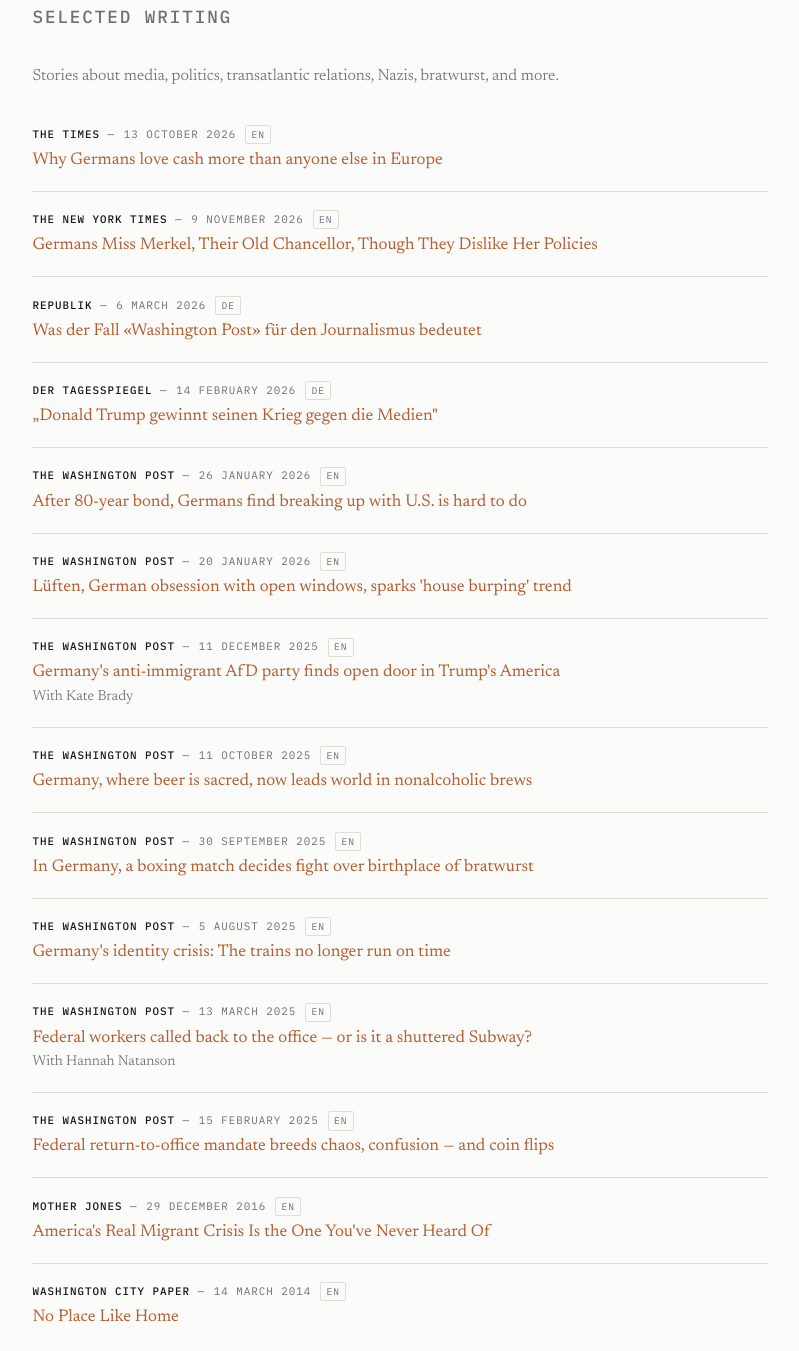
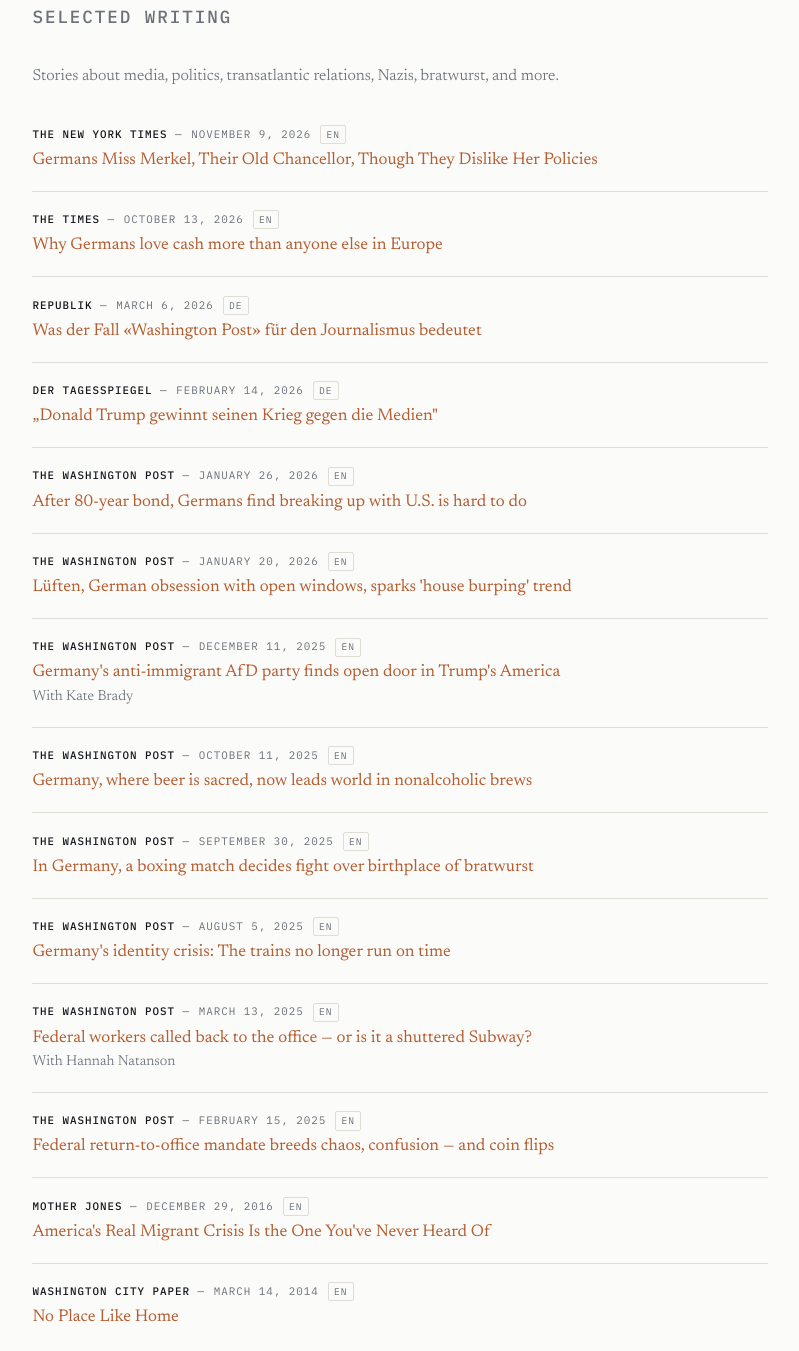
Before and after one commit to aaronmwiener/aaronmwiener.github.io, a plain HTML site: page index.html in a window 1280 px wide. Shown: the part 1595-2946 px from the top of the page, without its empty margins (174-973 px from the left). Drawn offline with Linux system fonts and the light colour scheme.

Commit message:
Add files via upload

```diff
--- a/index.html
+++ b/index.html
@@ -419,74 +419,74 @@ html[data-lang="de"] li.lang-de{display:grid}
   <ul class="clips measure-wide">
 
     <li class="clip">
-      <div class="clip-meta"><span>The Times</span><span class="lang-en">13 October 2026</span><span class="lang-de">13. Oktober 2026</span><span class="lang">EN</span></div>
+      <div class="clip-meta"><span>The New York Times</span><span class="lang-en">November 9, 2026</span><span class="lang-de">9. November 2026</span><span class="lang">EN</span></div>
+      <p class="clip-title"><a href="https://www.nytimes.com/2026/11/09/world/europe/germans-angela-merkel-portrait.html">Germans Miss Merkel, Their Old Chancellor, Though They Dislike Her Policies</a></p>
+    </li>
+
+    <li class="clip">
+      <div class="clip-meta"><span>The Times</span><span class="lang-en">October 13, 2026</span><span class="lang-de">13. Oktober 2026</span><span class="lang">EN</span></div>
       <p class="clip-title"><a href="https://www.thetimes.com/world/europe/article/germany-cash-digital-payments-fwsl3556n">Why Germans love cash more than anyone else in Europe</a></p>
     </li>
 
     <li class="clip">
-      <div class="clip-meta"><span>The New York Times</span><span class="lang-en">9 November 2026</span><span class="lang-de">9. November 2026</span><span class="lang">EN</span></div>
-      <p class="clip-title"><a href="https://www.nytimes.com/2026/11/09/world/europe/germans-angela-merkel-portrait.html">Germans Miss Merkel, Their Old Chancellor, Though They Dislike Her Policies</a></p>
-    </li>
-
-    <li class="clip">
-      <div class="clip-meta"><span>Republik</span><span class="lang-en">6 March 2026</span><span class="lang-de">6. M&auml;rz 2026</span><span class="lang">DE</span></div>
+      <div class="clip-meta"><span>Republik</span><span class="lang-en">March 6, 2026</span><span class="lang-de">6. M&auml;rz 2026</span><span class="lang">DE</span></div>
       <p class="clip-title"><a href="https://www.republik.ch/2026/03/06/was-der-fall-washington-post-fuer-den-journalismus-bedeutet">Was der Fall «Washington Post» für den Journalismus bedeutet</a></p>
     </li>
 
     <li class="clip">
-      <div class="clip-meta"><span>Der Tagesspiegel</span><span class="lang-en">14 February 2026</span><span class="lang-de">14. Februar 2026</span><span class="lang">DE</span></div>
+      <div class="clip-meta"><span>Der Tagesspiegel</span><span class="lang-en">February 14, 2026</span><span class="lang-de">14. Februar 2026</span><span class="lang">DE</span></div>
       <p class="clip-title"><a href="https://www.tagesspiegel.de/kultur/entlassungen-bei-der-washington-post-donald-trump-gewinnt-seinen-krieg-gegen-die-medien-15248247.html">„Donald Trump gewinnt seinen Krieg gegen die Medien"</a></p>
     </li>
 
     <li class="clip">
-      <div class="clip-meta"><span>The Washington Post</span><span class="lang-en">26 January 2026</span><span class="lang-de">26. Januar 2026</span><span class="lang">EN</span></div>
+      <div class="clip-meta"><span>The Washington Post</span><span class="lang-en">January 26, 2026</span><span class="lang-de">26. Januar 2026</span><span class="lang">EN</span></div>
       <p class="clip-title"><a href="https://www.washingtonpost.com/world/2026/01/26/germany-trump-nato-greenland/">After 80-year bond, Germans find breaking up with U.S. is hard to do</a></p>
     </li>
 
     <li class="clip">
-      <div class="clip-meta"><span>The Washington Post</span><span class="lang-en">20 January 2026</span><span class="lang-de">20. Januar 2026</span><span class="lang">EN</span></div>
+      <div class="clip-meta"><span>The Washington Post</span><span class="lang-en">January 20, 2026</span><span class="lang-de">20. Januar 2026</span><span class="lang">EN</span></div>
       <p class="clip-title"><a href="https://www.washingtonpost.com/world/2026/01/20/luften-open-windows-house-burping/">Lüften, German obsession with open windows, sparks 'house burping' trend</a></p>
     </li>
 
     <li class="clip">
-      <div class="clip-meta"><span>The Washington Post</span><span class="lang-en">11 December 2025</span><span class="lang-de">11. Dezember 2025</span><span class="lang">EN</span></div>
+      <div class="clip-meta"><span>The Washington Post</span><span class="lang-en">December 11, 2025</span><span class="lang-de">11. Dezember 2025</span><span class="lang">EN</span></div>
       <p class="clip-title"><a href="https://www.washingtonpost.com/world/2025/12/11/afd-germany-trump-alliance-maga/">Germany's anti-immigrant AfD party finds open door in Trump's America</a></p>
       <p class="byline-note"><span class="lang-en">With Kate Brady</span><span class="lang-de">Mit Kate Brady</span></p>
     </li>
 
     <li class="clip">
-      <div class="clip-meta"><span>The Washington Post</span><span class="lang-en">11 October 2025</span><span class="lang-de">11. Oktober 2025</span><span class="lang">EN</span></div>
+      <div class="clip-meta"><span>The Washington Post</span><span class="lang-en">October 11, 2025</span><span class="lang-de">11. Oktober 2025</span><span class="lang">EN</span></div>
       <p class="clip-title"><a href="https://www.washingtonpost.com/world/2025/10/11/germany-nonalcoholic-beer-sales-boom/">Germany, where beer is sacred, now leads world in nonalcoholic brews</a></p>
     </li>
 
     <li class="clip">
-      <div class="clip-meta"><span>The Washington Post</span><span class="lang-en">30 September 2025</span><span class="lang-de">30. September 2025</span><span class="lang">EN</span></div>
+      <div class="clip-meta"><span>The Washington Post</span><span class="lang-en">September 30, 2025</span><span class="lang-de">30. September 2025</span><span class="lang">EN</span></div>
       <p class="clip-title"><a href="https://www.washingtonpost.com/world/2025/09/30/germany-oldest-bratwurst-sausage-boxing/">In Germany, a boxing match decides fight over birthplace of bratwurst</a></p>
     </li>
 
     <li class="clip">
-      <div class="clip-meta"><span>The Washington Post</span><span class="lang-en">5 August 2025</span><span class="lang-de">5. August 2025</span><span class="lang">EN</span></div>
+      <div class="clip-meta"><span>The Washington Post</span><span class="lang-en">August 5, 2025</span><span class="lang-de">5. August 2025</span><span class="lang">EN</span></div>
       <p class="clip-title"><a href="https://www.washingtonpost.com/world/2025/08/05/germany-trains-delays-broken-railroad/">Germany's identity crisis: The trains no longer run on time</a></p>
     </li>
 
     <li class="clip">
-      <div class="clip-meta"><span>The Washington Post</span><span class="lang-en">13 March 2025</span><span class="lang-de">13. M&auml;rz 2025</span><span class="lang">EN</span></div>
+      <div class="clip-meta"><span>The Washington Post</span><span class="lang-en">March 13, 2025</span><span class="lang-de">13. M&auml;rz 2025</span><span class="lang">EN</span></div>
       <p class="clip-title"><a href="https://www.washingtonpost.com/dc-md-va/2025/03/13/federal-workers-return-to-office-trump-confusion/">Federal workers called back to the office &mdash; or is it a shuttered Subway?</a></p>
       <p class="byline-note"><span class="lang-en">With Hannah Natanson</span><span class="lang-de">Mit Hannah Natanson</span></p>
     </li>
 
     <li class="clip">
-      <div class="clip-meta"><span>The Washington Post</span><span class="lang-en">15 February 2025</span><span class="lang-de">15. Februar 2025</span><span class="lang">EN</span></div>
+      <div class="clip-meta"><span>The Washington Post</span><span class="lang-en">February 15, 2025</span><span class="lang-de">15. Februar 2025</span><span class="lang">EN</span></div>
       <p class="clip-title"><a href="https://www.washingtonpost.com/dc-md-va/2025/02/15/return-to-office-mandate-trump-desks/">Federal return-to-office mandate breeds chaos, confusion &mdash; and coin flips</a></p>
     </li>
 
     <li class="clip">
-      <div class="clip-meta"><span>Mother Jones</span><span class="lang-en">29 December 2016</span><span class="lang-de">29. Dezember 2016</span><span class="lang">EN</span></div>
+      <div class="clip-meta"><span>Mother Jones</span><span class="lang-en">December 29, 2016</span><span class="lang-de">29. Dezember 2016</span><span class="lang">EN</span></div>
       <p class="clip-title"><a href="https://www.motherjones.com/politics/2016/12/hawaii-micronesia-migration-homeless-climate-change/">America's Real Migrant Crisis Is the One You've Never Heard Of</a></p>
     </li>
 
     <li class="clip">
-      <div class="clip-meta"><span>Washington City Paper</span><span class="lang-en">14 March 2014</span><span class="lang-de">14. M&auml;rz 2014</span><span class="lang">EN</span></div>
+      <div class="clip-meta"><span>Washington City Paper</span><span class="lang-en">March 14, 2014</span><span class="lang-de">14. M&auml;rz 2014</span><span class="lang">EN</span></div>
       <p class="clip-title"><a href="https://washingtoncitypaper.com/article/205165/no-place-like-home/">No Place Like Home</a></p>
     </li>
 
```
